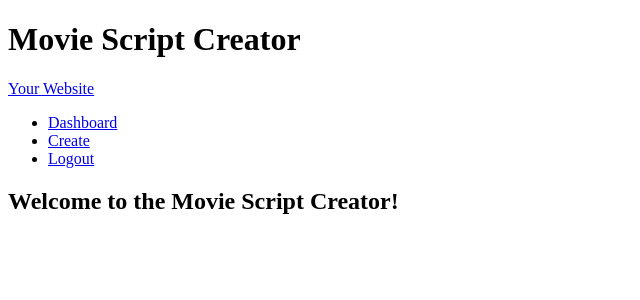
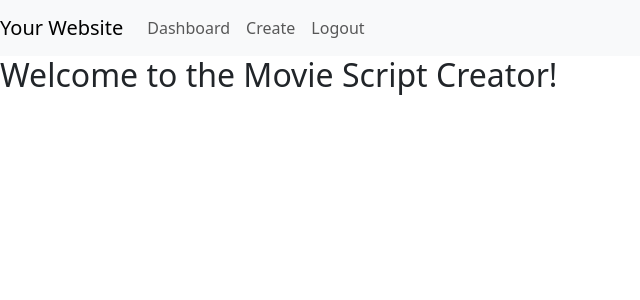
Before and after one commit to ProjetFilRougeCeppic2023/Project-Repo, a Symfony app: template DEY/templates/home/index.html.twig in a window 1280 px wide. Shown: the top 300 px of the page, without its empty margins (0-640 px from the left). Run offline with Twig, Linux system fonts and the light colour scheme; the template is opened without the code that fills it, so the values that code supplies are empty; some libraries are stand-ins or nearby versions.

Commit message:
adding style

```diff
--- a/DEY/templates/base.html.twig
+++ b/DEY/templates/base.html.twig
@@ -2,17 +2,30 @@
 <html>
 	<head>
 		<meta charset="UTF-8">
-    <title>{% block title %}Movie Script Creator{% endblock %}</title>
+		<title>
+			{% block title %}Movie Script Creator
+			{% endblock %}
+		</title>
 		{# Add your stylesheets and other common head elements here #}
+		{% block stylesheets %}
+			<link href="{{ asset('css/style.css ') }}" rel="stylesheet"/>
+			<link href="https://cdn.jsdelivr.net/npm/bootstrap@5.3.2/dist/css/bootstrap.min.css" rel="stylesheet" integrity="sha384-T3c6CoIi6uLrA9TneNEoa7RxnatzjcDSCmG1MXxSR1GAsXEV/Dwwykc2MPK8M2HN" crossorigin="anonymous">
+
+		{% endblock %}
+		{% block javascripts %}
+			<script src="{{ asset('js/script.js ') }}"></script>
+		{% endblock %}
 	</head>
 	<body>
 		<header>
-        <h1>Movie Script Creator</h1>
 			{# Add navigation, user dropdown, etc. #}
 		</header>
-    <div class="content">
-        {% block page_content %}{% block body %}{% endblock %}{% endblock %}
-    </div>
+		<main class="content">
+			{% block page_content %}
+				{% block body %}
+                {% endblock %}
+			{% endblock %}
+		</main>
 		<footer>
 			{# Add footer content if needed #}
 		</footer>
```
Lines whose indentation alone changed are shown as unchanged.
